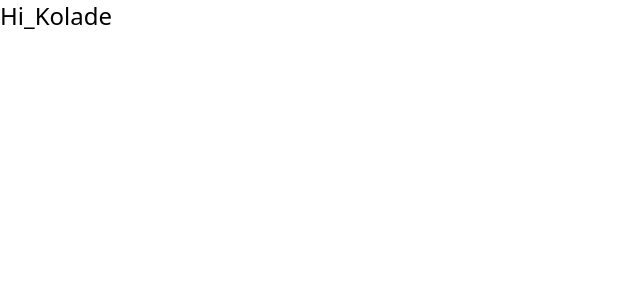
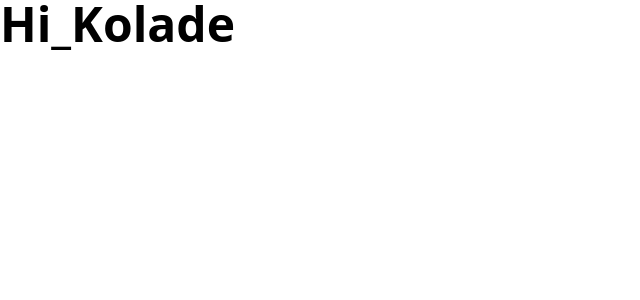
Before and after one commit to kolamat/cola_nancy, a React (Vite) app: page / in a window 1280 px wide. Shown: the top 300 px of the page, without its empty margins (0-640 px from the left). Built offline with nearby package versions, Linux system fonts and the light colour scheme.

Commit message:
On branch main Your branch is up to date with 'origin/main'.
Changes to be committed:
	modified:   src/App.jsx

```diff
--- a/src/App.jsx
+++ b/src/App.jsx
@@ -1,7 +1,7 @@
 function App() {
   return (
     <>
-      <div className={`text-2xl`}>Hi_Kolade</div>
+      <div className={`text-5xl font-bold`}>Hi_Kolade</div>
     </>
   );
 }
```
